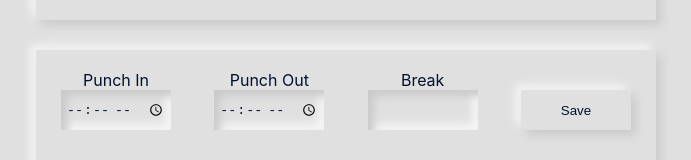
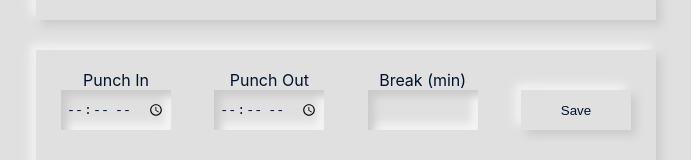
Before and after one commit to AndressaTonietto/punch-clock, a React (Create React App) app: page / in a window 1280 px wide. Shown: the part 134-294 px from the top of the page, without its empty margins (294-985 px from the left). Built offline with nearby package versions, Linux system fonts and the light colour scheme; data requests are answered from the project's data file.

Commit message:
add break duration unit

```diff
--- a/src/components/SaveRecordForm/index.js
+++ b/src/components/SaveRecordForm/index.js
@@ -188,7 +188,7 @@ const RecordForm = () => {
           />
         </FormGroup>
         <FormGroup>
-          <Label htmlFor="punchIn">Break</Label>
+          <Label htmlFor="punchIn">Break (min)</Label>
           <Input
             type="number"
             id="breakDuration"
```
